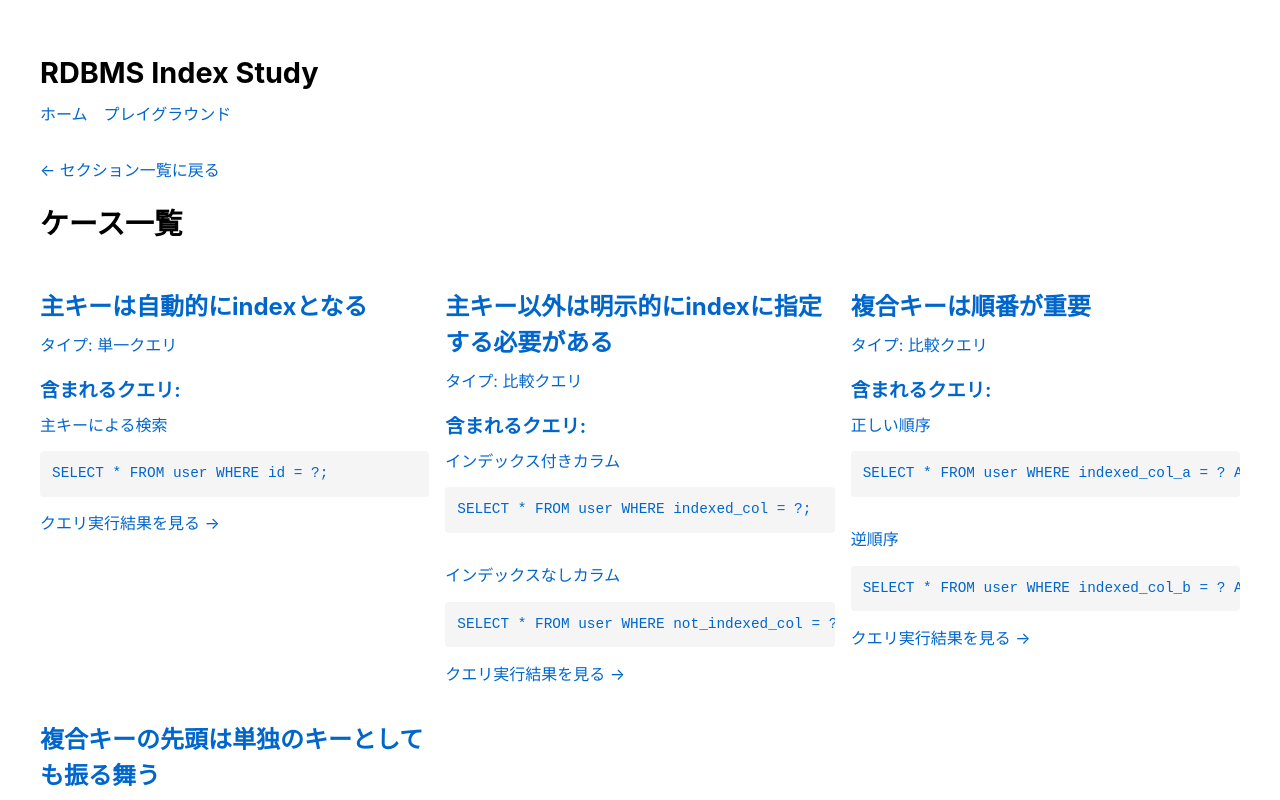
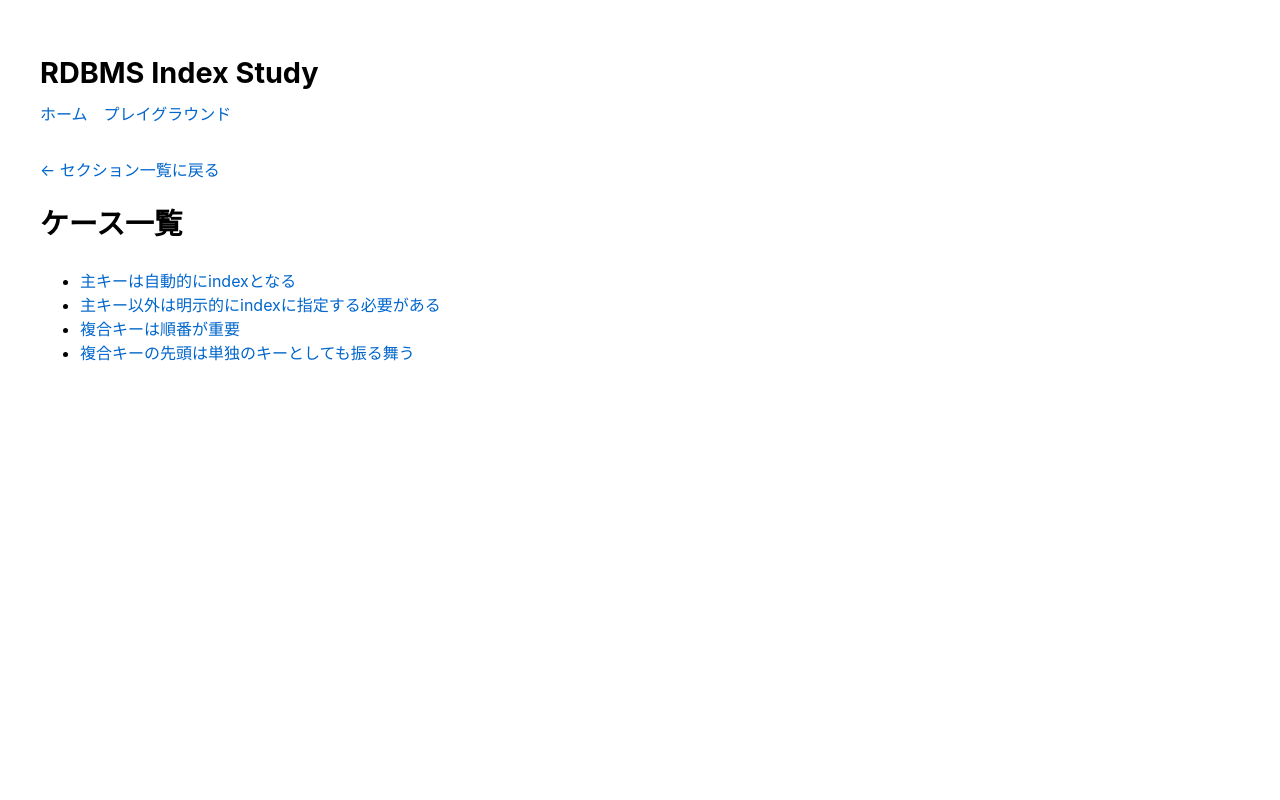
Before and after one commit to HiroshiOHSUGA/rdbms-index-study, a Next.js app: page /1/cases in a window 1280 px wide. Shown: the top 800 px of the page. Built offline with nearby package versions, Linux system fonts and the light colour scheme.

Commit message:
make list simple

```diff
--- a/src/app/[section]/cases/page.tsx
+++ b/src/app/[section]/cases/page.tsx
@@ -49,35 +49,18 @@ export default function CasesPage() {
 
       <h1 className="text-2xl font-bold mb-6">ケース一覧</h1>
 
-      <div className="grid gap-6">
-        {cases.map((caseItem, index) => (
-          <Link
-            href={`/${section}/cases/${index + 1}`}
-            key={index}
-            className="block border rounded-lg p-4 hover:bg-gray-50 transition"
-          >
-            <h2 className="text-xl font-semibold mb-2">{caseItem.title}</h2>
-            <div className="text-sm text-gray-500 mb-4">タイプ: {caseItem.type === 'single' ? '単一クエリ' : '比較クエリ'}</div>
-
-            <div className="mt-4">
-              <h3 className="font-medium mb-2">含まれるクエリ:</h3>
-              <div className="grid gap-2">
-                {caseItem.queries.map((query, qIndex) => (
-                  <div key={qIndex} className="bg-gray-50 p-3 rounded">
-                    <div className="text-gray-700 mb-1">{query.note}</div>
-                    <pre className="bg-gray-100 p-2 rounded text-sm overflow-x-auto">
-                      {query.query}
-                    </pre>
-                  </div>
-                ))}
-              </div>
-            </div>
-
-            <div className="mt-4 text-blue-500 text-right">
-              クエリ実行結果を見る →
-            </div>
-          </Link>
-        ))}
+      <div className="space-y-6">
+        <ul className="space-y-6">
+          {cases.map((caseItem, index) => (
+            <li key={index}>
+              <Link
+                href={`/${section}/cases/${index + 1}`}
+                className="block border rounded-lg p-4 hover:bg-gray-50 transition w-full"
+              >{caseItem.title}
+              </Link>
+            </li>
+          ))}
+        </ul>
       </div>
     </div>
   );
```
Also changed, not shown: src/app/page.tsx (+7 -5 lines).
